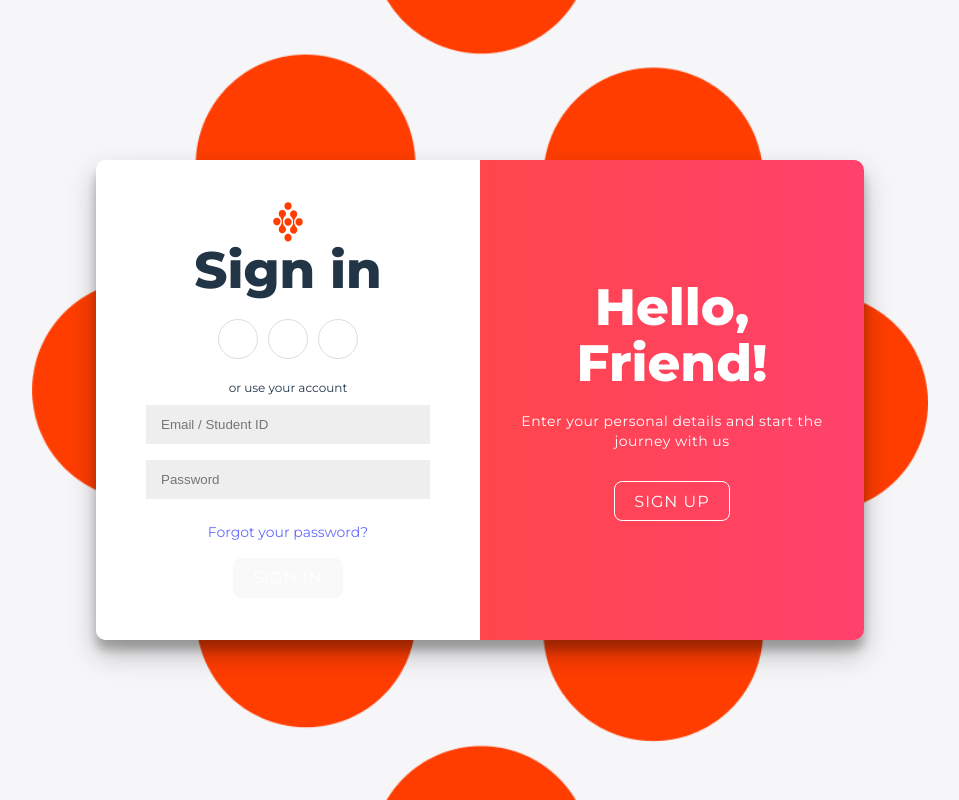
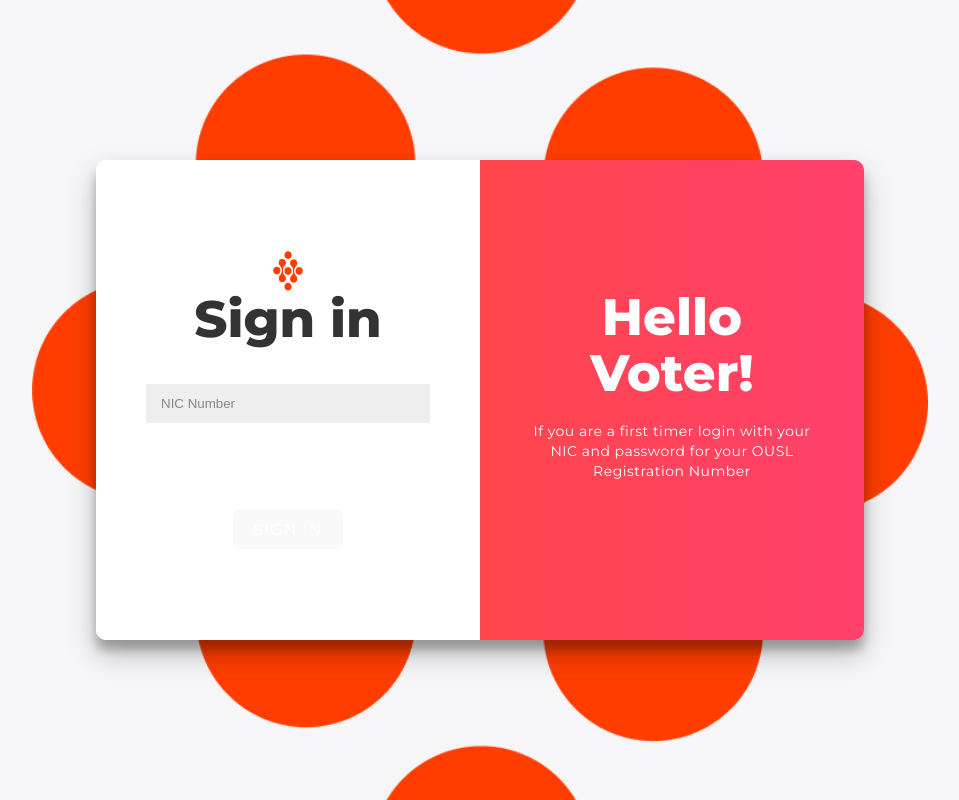
Before and after one commit to Thizh/univote, a React (Vite) app in the folder univote_frontend/: page / in a window 1280 px wide. Shown: the whole page, without its empty margins (160-1119 px from the left). Built offline with nearby package versions, Linux system fonts and the light colour scheme.

Commit message:
login ui

```diff
--- a/univote_frontend/src/css/styles.css
+++ b/univote_frontend/src/css/styles.css
@@ -133,3 +133,17 @@ nav a:hover {
     height: 100px;
     width: 100%;
 }
+
+input::placeholder {
+    color: #888;
+    opacity: 1;
+  }
+
+.signin-h1 {
+    color: #333;
+    margin-bottom: 10%;
+}
+
+input {
+    color: #000;
+}
--- a/univote_frontend/src/screens/LoginSignUp.jsx
+++ b/univote_frontend/src/screens/LoginSignUp.jsx
@@ -1,64 +1,88 @@
 import React, { useState } from 'react';
 import Logo from '../assets/imgs/logo.png'
 import '../css/login.css';
+import { BrowserRouter as Router, Routes, Route, Link, useNavigate } from 'react-router-dom';
 
 function LoginSignUp() {
-  const [isRightPanelActive, setIsRightPanelActive] = useState(false);
+  const [nic, setNic] = useState('');
+  const [name, setName] = useState('');
+  const [password, setPassword] = useState('');
+  const baseurl = 'http://127.0.0.1:8000';
+  const [error, setError] = useState('');
+  const navigate = useNavigate();
+  const [secBtnClicked, setSecBtnClicked] = useState(false);
 
-  const handleSignUpClick = () => {
-    setIsRightPanelActive(true);
-  };
+  const fetchStu = async (event) => {
+    event.preventDefault();
+    let res = await fetch(`${baseurl}/api/student-details`, {
+      method: 'POST',
+      headers: {
+        'Content-Type': 'application/json',
+        Accept: 'application/json',
+      },
+      body: JSON.stringify({ nic }),
+    });
+    const data = await res.json();
+    if (data[0]) {
+      setName(data.name);
+    } else {
+      setError('You are not an OUSL student');
+    }
 
-  const handleSignInClick = () => {
-    setIsRightPanelActive(false);
-  };
+    console.log(data);
+  }
+
+  const checkPass = async (event) => {
+    event.preventDefault();
+    let check_pw = await fetch(`${baseurl}/api/checkuser`, {
+      method: 'POST',
+      headers: {
+        'Content-Type': 'application/json',
+        Accept: 'application/json',
+      },
+      body: JSON.stringify({ nic, reg_no: password }),
+    });
+    const pw_data = await check_pw.json();
+    if (pw_data[0]) {
+      localStorage.setItem('isLoggedIn', 'true');
+      window.location.reload();
+    } else {
+      setError('Your Password is wrong');
+    }
+  }
 
   return (
-    <div className={`container ${isRightPanelActive ? 'right-panel-active' : ''}`} id="container">
-      <div className="form-container sign-up-container">
-        <form action="#">
-          <h1>Create Account</h1>
-          <div className="social-container">
-            <a href="#" className="social"><i className="fab fa-facebook-f"></i></a>
-            <a href="#" className="social"><i className="fab fa-google-plus-g"></i></a>
-            <a href="#" className="social"><i className="fab fa-linkedin-in"></i></a>
-          </div>
-          <span>or use your Registration number for registration</span>
-          <input type="text" placeholder="Name" />
-          <input type="text" placeholder="Student ID" />
-          <input type="password" placeholder="Password" />
-          <button>Sign Up</button>
-        </form>
-      </div>
+    <div className="container" id="container">
+      <div className="form-container sign-in-container">
+        <form onSubmit={name ? checkPass : fetchStu}>
+          <img src={Logo} alt="A beautiful scenery" width="30" height="40" />
+          <h1 className="signin-h1">Sign in</h1>
+            {name ? (
+              <div style={{ display: 'flex', flexDirection: 'column', alignItems: 'center' }}>
+                <div style={{ display: 'flex', flexDirection: 'row', alignItems: 'center', marginBottom: 10 }}>
+                  <img src={Logo} alt="A beautiful scenery" width="30" height="40" />
+                  <div style={{ display: 'flex', flexDirection: 'column', alignItems: 'flex-start', marginLeft: 10 }}>
+                    <p style={{ color: '#000', fontSize: 15, margin: 0 }}>{name}</p>
+                    <p style={{ color: '#000', fontSize: 10, margin: 0 }}>{nic}</p>
+                  </div>
+                </div>
+                <input type="password" placeholder="Password" style={{ padding: '8px', fontSize: '14px', width: '100%' }} onChange={event => setPassword(event.target.value)}/>
+              </div>
 
-      <div className="form-container sign-in-container">
-        <form action="#">
-          <img src={Logo} alt="A beautiful scenery" width="30" height="40" />
-          <h1>Sign in</h1>
-          <div className="social-container">
-            <a href="#" className="social"><i className="fab fa-facebook-f"></i></a>
-            <a href="#" className="social"><i className="fab fa-google-plus-g"></i></a>
-            <a href="#" className="social"><i className="fab fa-linkedin-in"></i></a>
-          </div>
-          <span>or use your account</span>
-          <input type="email" placeholder="Email / Student ID" />
-          <input type="password" placeholder="Password" />
-          <a href="#">Forgot your password?</a>
-          <button>Sign In</button>
+            ) : (
+              <input type="text" placeholder="NIC Number" onChange={event => {setNic(event.target.value), setError('')}}/>
+            )}
+            <p style={{color: 'red'}}>{error}</p>
+
+            <button style={{marginTop: '10%'}}>Sign In</button>
         </form>
       </div>
 
       <div className="overlay-container">
         <div className="overlay">
-          <div className="overlay-panel overlay-left">
-            <h1>Welcome Back!</h1>
-            <p>To keep connected with us please login with your personal info</p>
-            <button className="ghost" id="signIn" onClick={handleSignInClick}>Sign In</button>
-          </div>
           <div className="overlay-panel overlay-right">
-            <h1>Hello, Friend!</h1>
-            <p>Enter your personal details and start the journey with us</p>
-            <button className="ghost" id="signUp" onClick={handleSignUpClick}>Sign Up</button>
+            <h1>Hello Voter!</h1>
+            <p>If you are a first timer login with your NIC and password for your OUSL Registration Number</p>
           </div>
         </div>
       </div>
```
